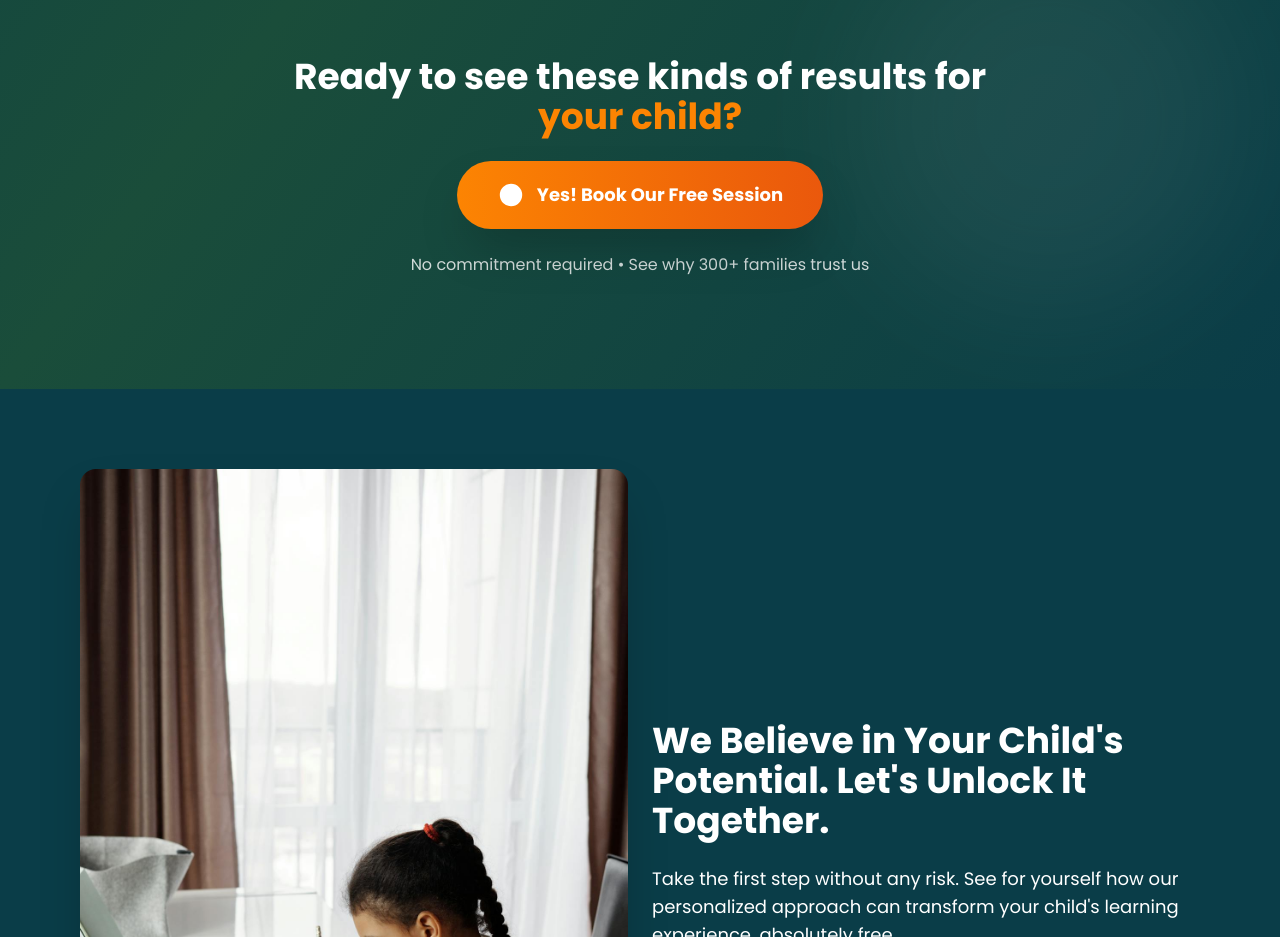
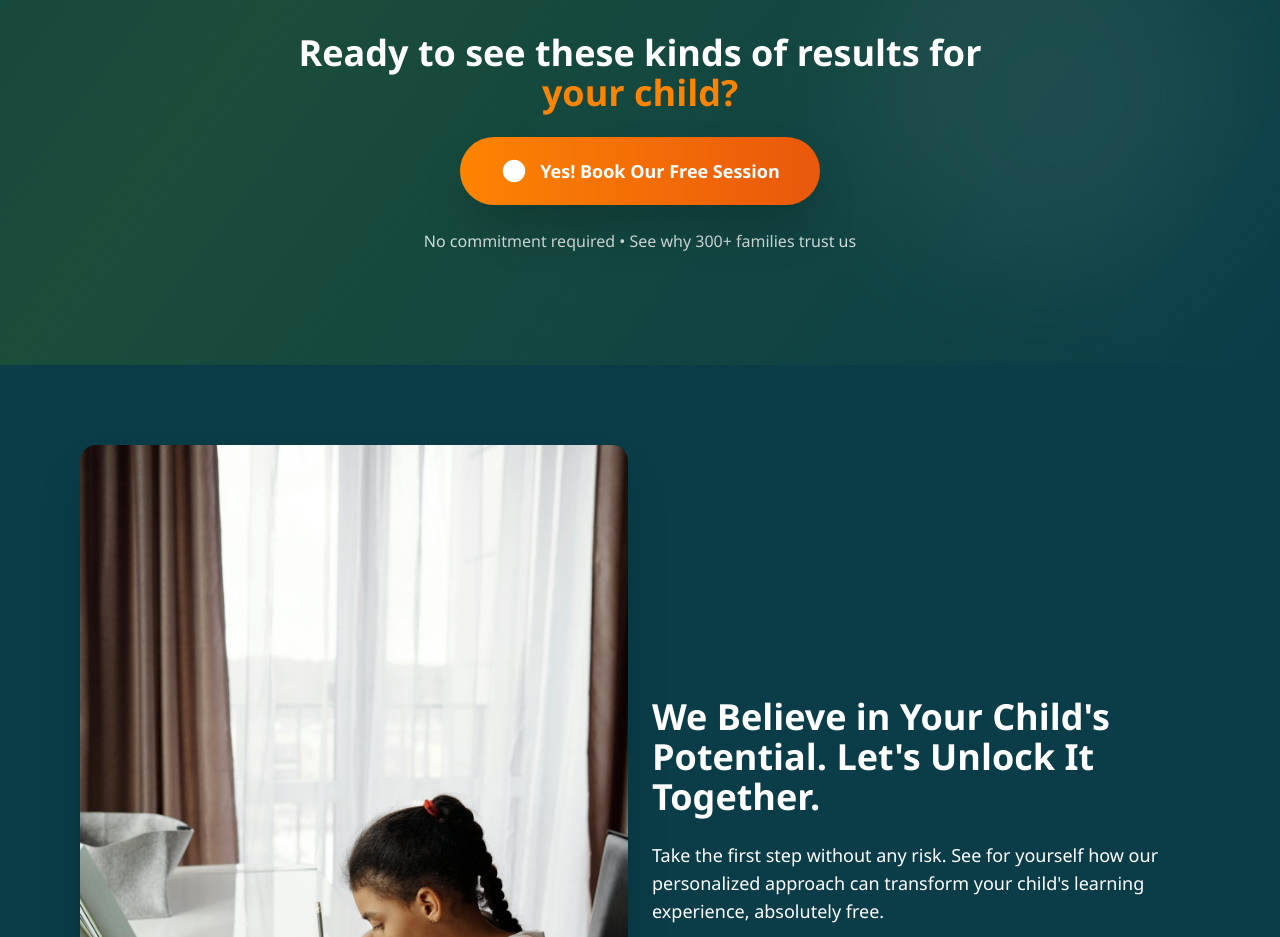
Before and after one commit to Phemmy-Dev/The-Light-Tutors-New-Website, a React (Vite) app: page / in a window 1280 px wide. Shown: the part 4920-5857 px from the top of the page. Built offline with nearby package versions, Linux system fonts and the light colour scheme; no server answers.

Commit message:
added segoe ui font

```diff
--- a/src/index.css
+++ b/src/index.css
@@ -7,5 +7,5 @@
     padding: 0;
     box-sizing: border-box;
     scroll-behavior: smooth;
-    font-family: "poppins", sans-serif;
+    font-family: "Segoe UI", Tahoma, Geneva, Verdana, sans-serif;
 }
--- a/tailwind.config.js
+++ b/tailwind.config.js
@@ -19,7 +19,9 @@
         'tltorange': '#fc8402',
         'tltgreen': '#0a3d48',
         'tltwhite': '#ffffff',
-
+      },
+      fontFamily: {
+        'sans': ['Segoe UI', 'Tahoma', 'Geneva', 'Verdana', 'sans-serif'],
       }
     },
   },
```
